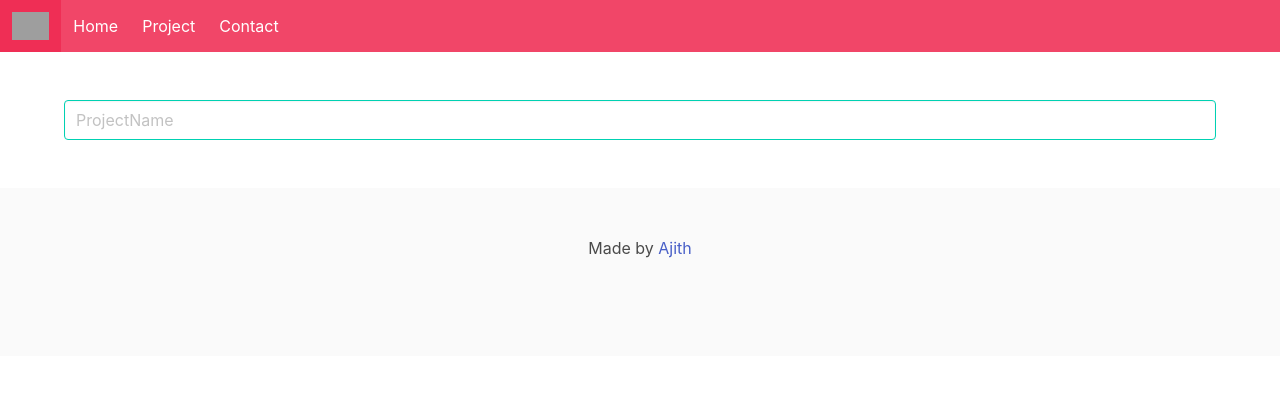
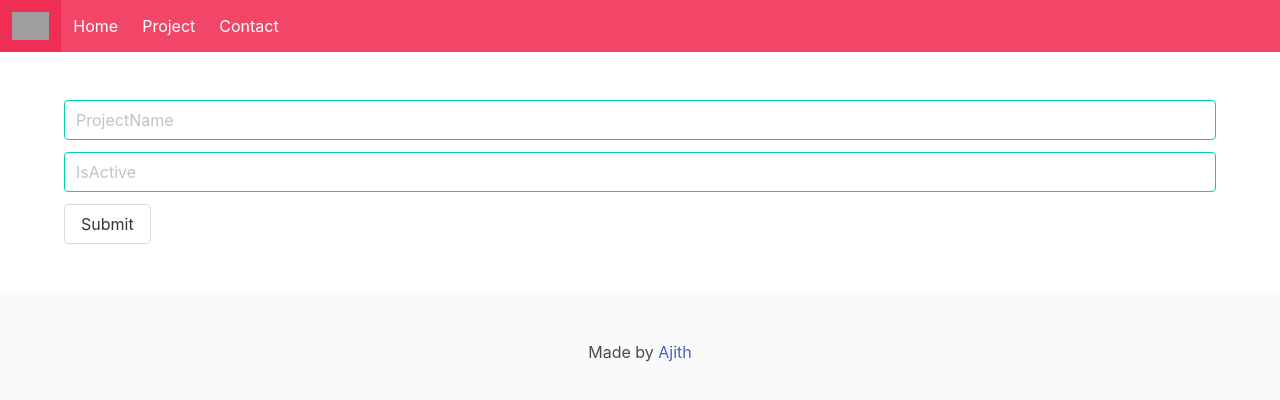
Before and after one commit to ajithk444/Angular-7-Authentication-with-Web-API-and-Bulma, an Angular app in the folder angular-bulma-app/: page /addproject in a window 1280 px wide. Shown: the top 400 px of the page. Built offline with nearby package versions, Linux system fonts and the light colour scheme; grey boxes are pictures that could not be loaded.

Commit message:
add form controls to create project page

```diff
--- a/angular-bulma-app/src/app/pages/projects/add-project/add-project.component.html
+++ b/angular-bulma-app/src/app/pages/projects/add-project/add-project.component.html
@@ -1,9 +1,16 @@
 <section class="section">
   <div class="container">
-
-    <!-- form goes here -->
-    <div id="field">
-      <input class="input is-primary" type="text" [formControl]="name" placeholder="ProjectName">
-    </div>
+    <form [formGroup]="createProjectForm" (ngSubmit)="onSubmit()">
+      <!-- form goes here -->
+      <div class="field">
+        <input class="input is-primary" type="text" formControlName="projectName" placeholder="ProjectName">
+      </div>
+      <div class="field">
+        <input class="input is-primary" type="text" formControlName="isActive" placeholder="IsActive">
+      </div>
+      <div class="field">
+        <button type="submit" [disabled]="!createProjectForm.valid" class="button info">Submit</button>
+      </div>
+    </form>
   </div>
 </section>
--- a/angular-bulma-app/src/app/pages/projects/add-project/add-project.component.ts
+++ b/angular-bulma-app/src/app/pages/projects/add-project/add-project.component.ts
@@ -1,5 +1,6 @@
 import { Component } from '@angular/core';
-import { FormControl, FormGroup } from '@angular/forms';
+import { FormControl, FormGroup, FormBuilder } from '@angular/forms';
+import { fbind } from 'q';
 
 @Component({
   selector: 'app-add-project',
@@ -8,8 +9,19 @@ import { FormControl, FormGroup } from '@angular/forms';
 })
 export class AddProjectComponent {
 
-  name = new FormControl('');
-  constructor() {
+  // createProjectForm = new FormGroup({
+  //   projectName: new FormControl(''),
+  //   isActive: new FormControl('')
+  // });
 
+  constructor(private fb: FormBuilder) { }
+
+  createProjectForm = this.fb.group({
+    projectName: [''],
+    isActive: ['']
+  });
+
+  onSubmit() {
+    console.log(this.createProjectForm.value);
   }
 }
```
